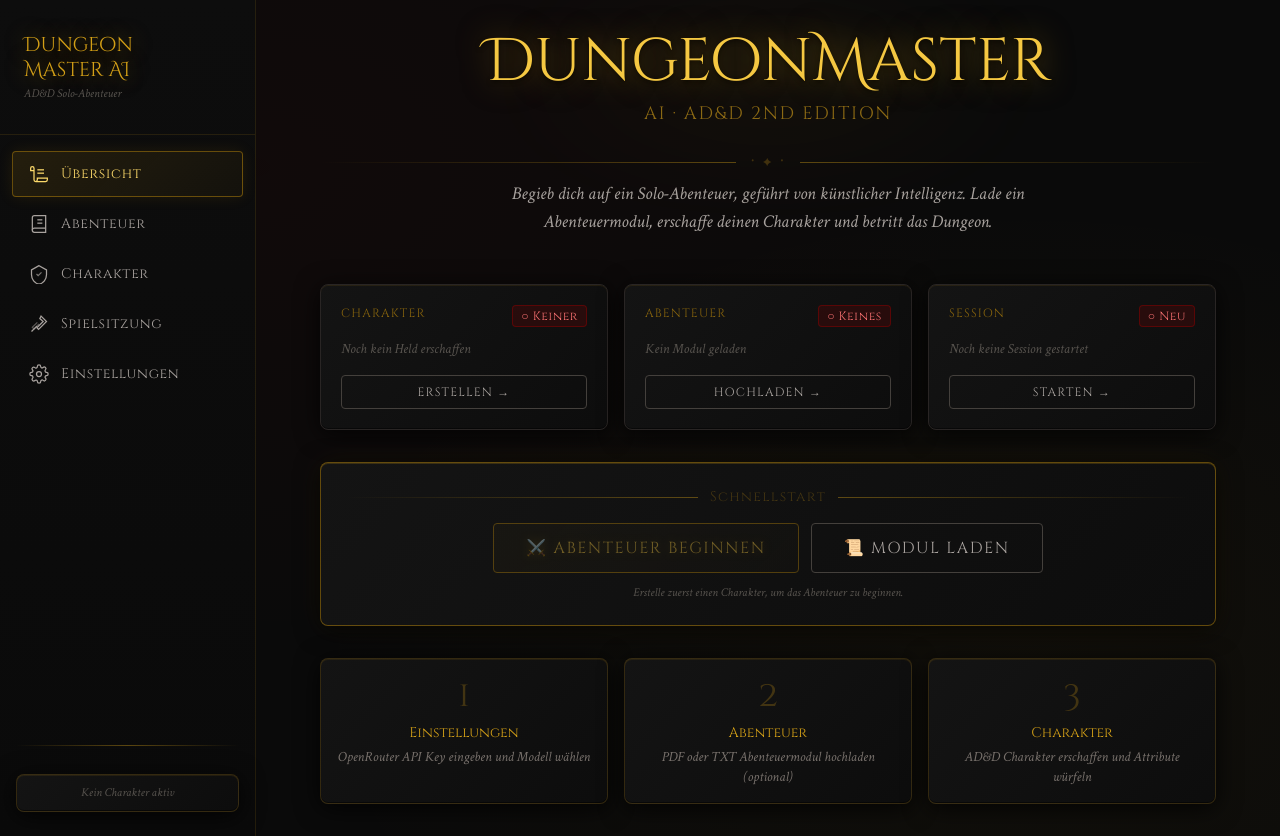
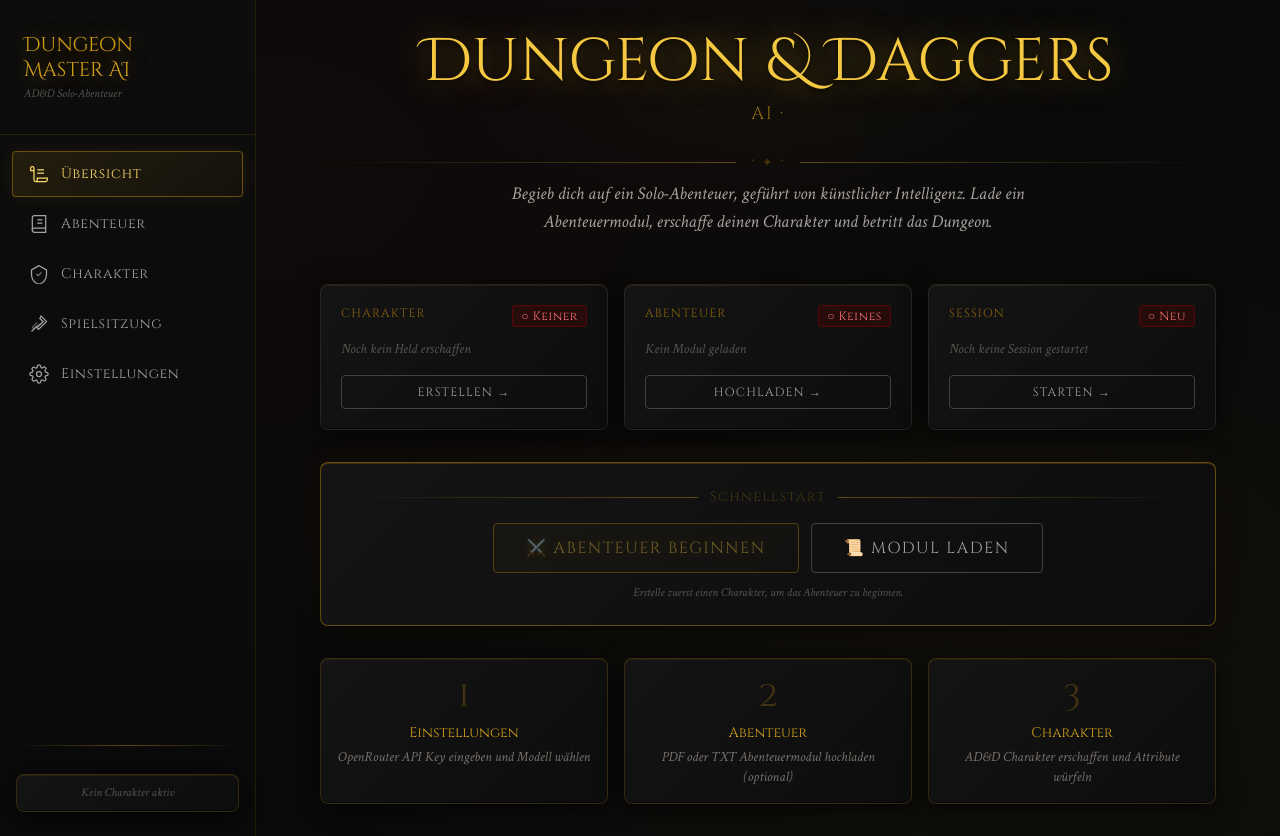
Before and after one commit to Codenix-1349/DungeonMaster, a React (Vite) app: page / in a window 1280 px wide. Built offline with nearby package versions, Linux system fonts and the light colour scheme.

Commit message:
fix: name changes

```diff
--- a/index.html
+++ b/index.html
@@ -4,7 +4,7 @@
     <meta charset="UTF-8" />
     <link rel="icon" type="image/svg+xml" href="/favicon.svg" />
     <meta name="viewport" content="width=device-width, initial-scale=1.0" />
-    <title>DungeonMaster AI – AD&D Solo-Abenteuer</title>
+    <title>Dungeon&Daggers AI – Solo-Abenteuer</title>
     <link rel="preconnect" href="https://fonts.googleapis.com" />
     <link rel="preconnect" href="https://fonts.gstatic.com" crossorigin />
     <link href="https://fonts.googleapis.com/css2?family=Cinzel+Decorative:wght@400;700;900&family=Cinzel:wght@400;600;700&family=Crimson+Text:ital,wght@0,400;0,600;1,400;1,600&display=swap" rel="stylesheet" />
--- a/src/pages/AdventurePage.jsx
+++ b/src/pages/AdventurePage.jsx
@@ -109,7 +109,7 @@ export default function AdventurePage() {
     <div className="max-w-3xl mx-auto">
       <div className="mb-8">
         <h1 className="section-title text-3xl mb-2">Abenteuer-Module</h1>
-        <p className="font-body text-stone-500 italic">Lade AD&D Abenteuermodule als PDF oder TXT hoch</p>
+        <p className="font-body text-stone-500 italic">Lade Abenteuermodule als PDF oder TXT hoch</p>
       </div>
 
       {/* Upload Zone */}
--- a/src/pages/DashboardPage.jsx
+++ b/src/pages/DashboardPage.jsx
@@ -22,10 +22,10 @@ export default function DashboardPage() {
             style={{ background: 'radial-gradient(ellipse, rgba(212,160,23,0.6) 0%, transparent 70%)' }} />
           <h1 className="font-display text-5xl lg:text-6xl text-gold-400 relative leading-tight mb-2"
             style={{ textShadow: '0 0 30px rgba(212,160,23,0.5), 0 2px 4px rgba(0,0,0,0.8)' }}>
-            DungeonMaster
+            Dungeon & Daggers
           </h1>
           <p className="font-heading text-lg text-gold-700 tracking-widest uppercase relative">
-            AI · AD&D 2nd Edition
+            AI ·
           </p>
         </div>
 
--- a/src/pages/GamePage.jsx
+++ b/src/pages/GamePage.jsx
@@ -32,7 +32,7 @@ function MessageBubble({ msg }) {
       <div className="flex items-center gap-2 mb-1">
         <span className="font-heading text-xs tracking-wider">
           {isDM
-            ? <span className="text-gold-600">⚔ DUNGEON MASTER</span>
+            ? <span className="text-gold-600">⚔ DUNGEON & Daggers</span>
             : <span className="text-stone-500">▶ Spieler</span>}
         </span>
         <span className="font-body text-xs text-stone-700">
```
